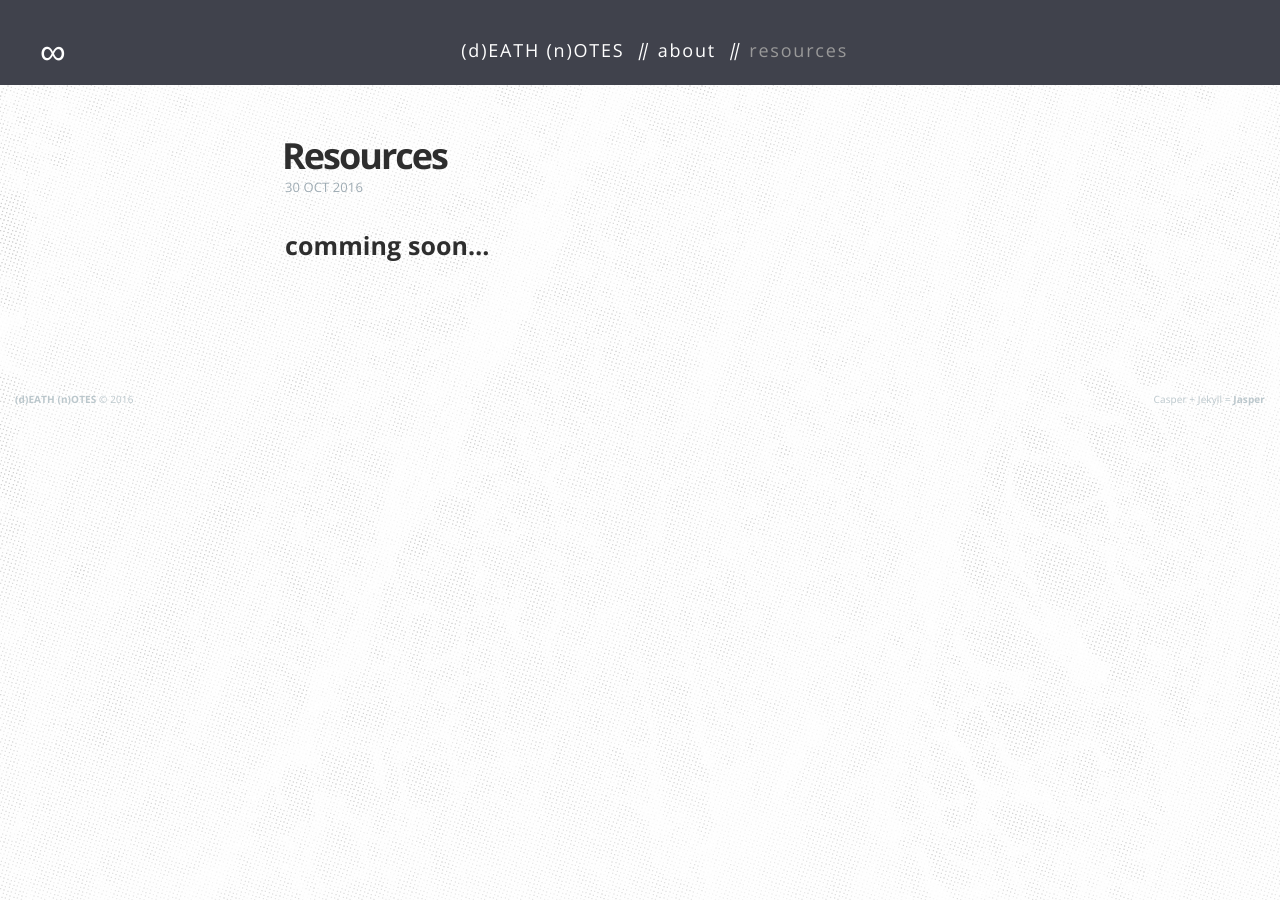
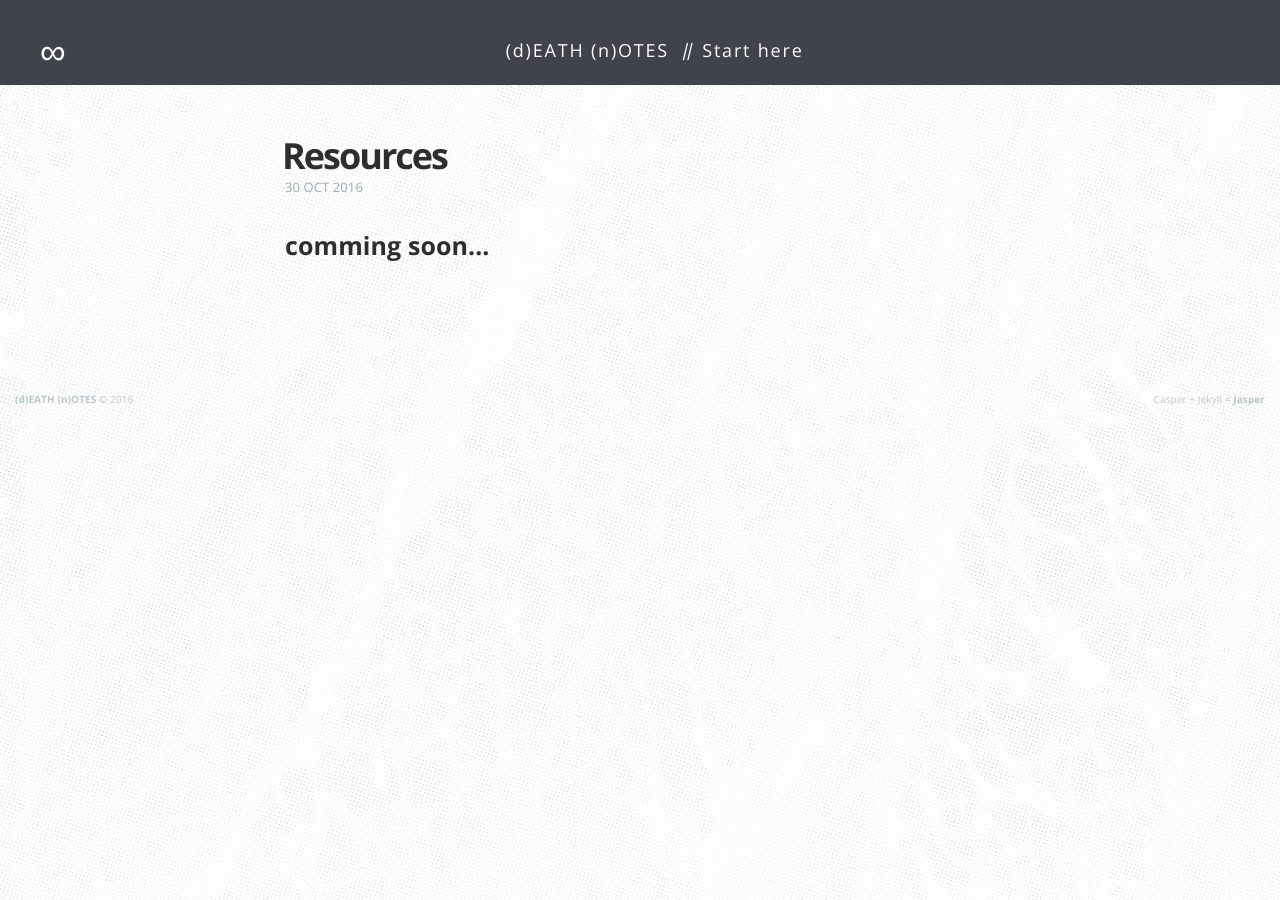
Before and after one commit to chrisvidal/death-notes, a Jekyll site: the page built from _pages/resources.md, in a window 1280 px wide. Built offline with Jekyll 4.4.1, drawn with Linux system fonts in a browser that asks for light colours.

Commit message:
label updated

```diff
--- a/_config.yml
+++ b/_config.yml
@@ -13,9 +13,9 @@ header:
 # Navigation
 navigation:
   - slug: /about
-    label: about
-  - slug: /resources
-    label: resources
+    label: Start here
+#  - slug: /resources
+#    label: resources
 
 #
 permalink: pretty
```
Also changed, not shown: _posts/2016-10-30-introduction.md (+1 -1 lines).
